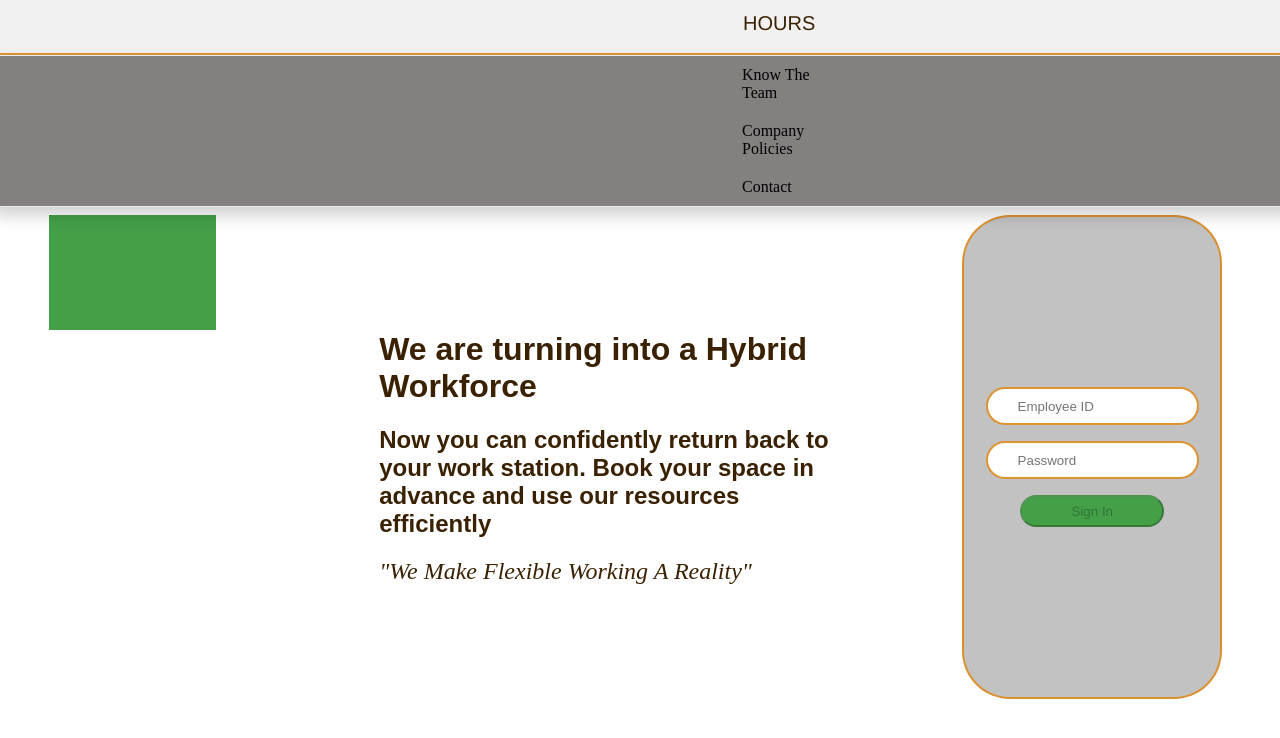
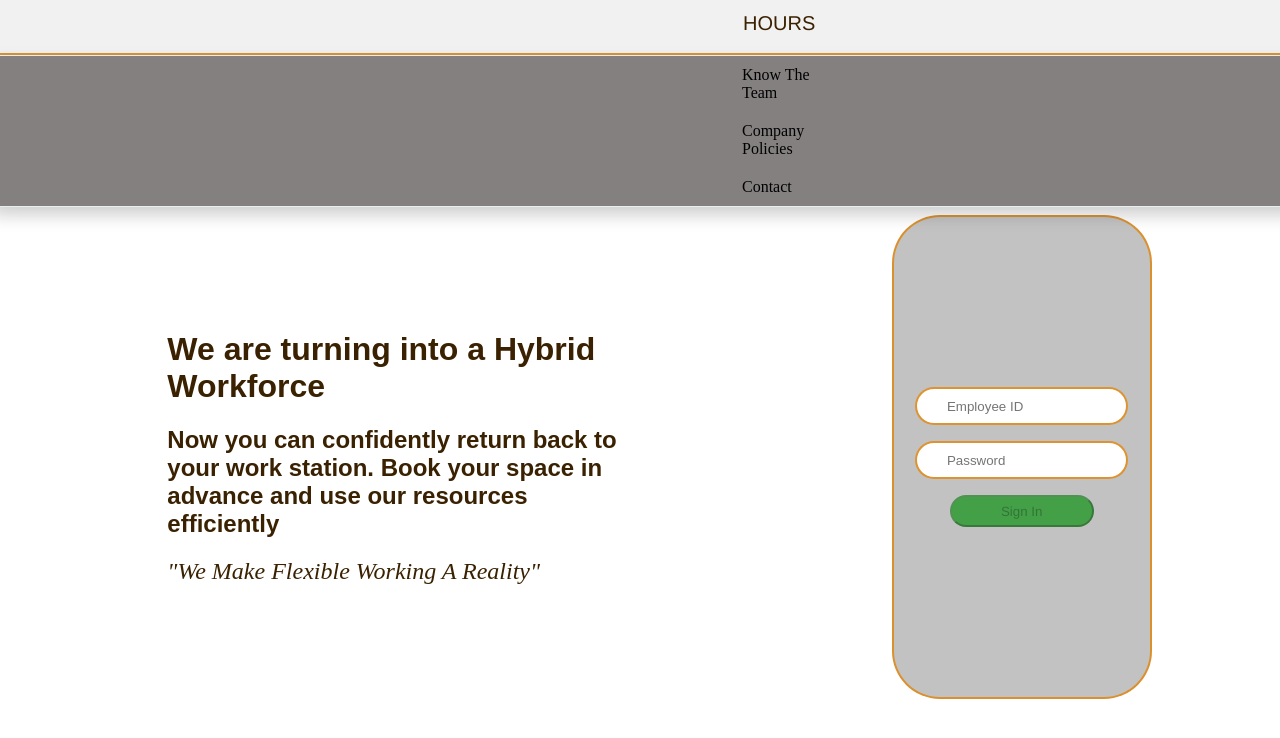
Before and after one commit to vishnugprasad/Hours-subsidary-, a React (Create React App) app: page / in a window 1280 px wide. Shown: the top 738 px of the page. Built offline with nearby package versions, Linux system fonts and the light colour scheme; the HTML template or start-up script is replaced by a standard one.

Commit message:
logo fixed

```diff
--- a/src/Login.js
+++ b/src/Login.js
@@ -8,7 +8,7 @@ const Login = (props) => {
   const[errorNot, setErrorNot] = useState(false)  // error notification using ustate//
   return (
     <div className=" loginModule">
-      <div className ="logo"></div>
+      {/* <div className ="logo"></div> */}
       <div className="infoBox">
         <h1 className="text">We are turning into a Hybrid Workforce</h1>
         <h2 className="text2">
```
